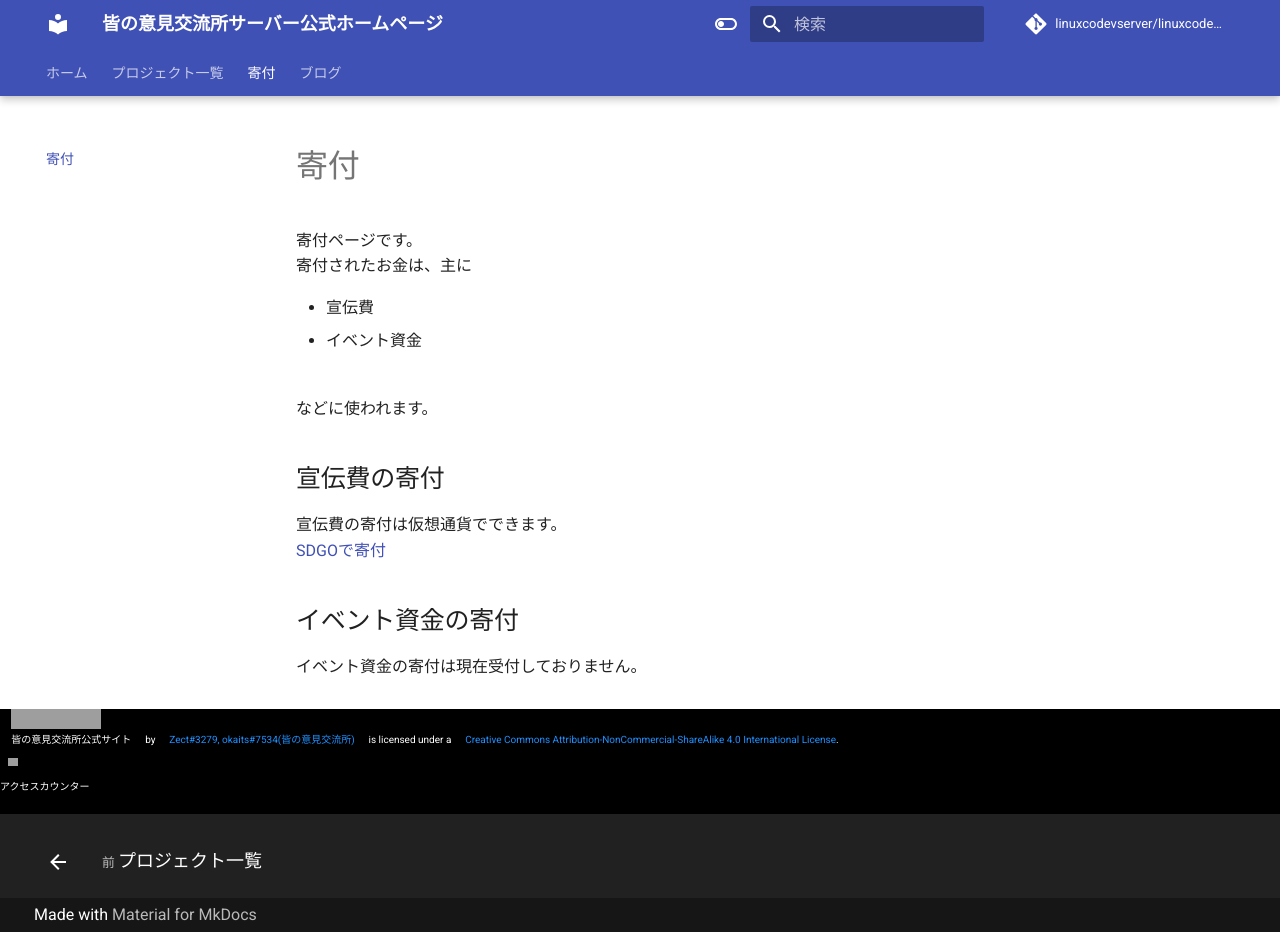
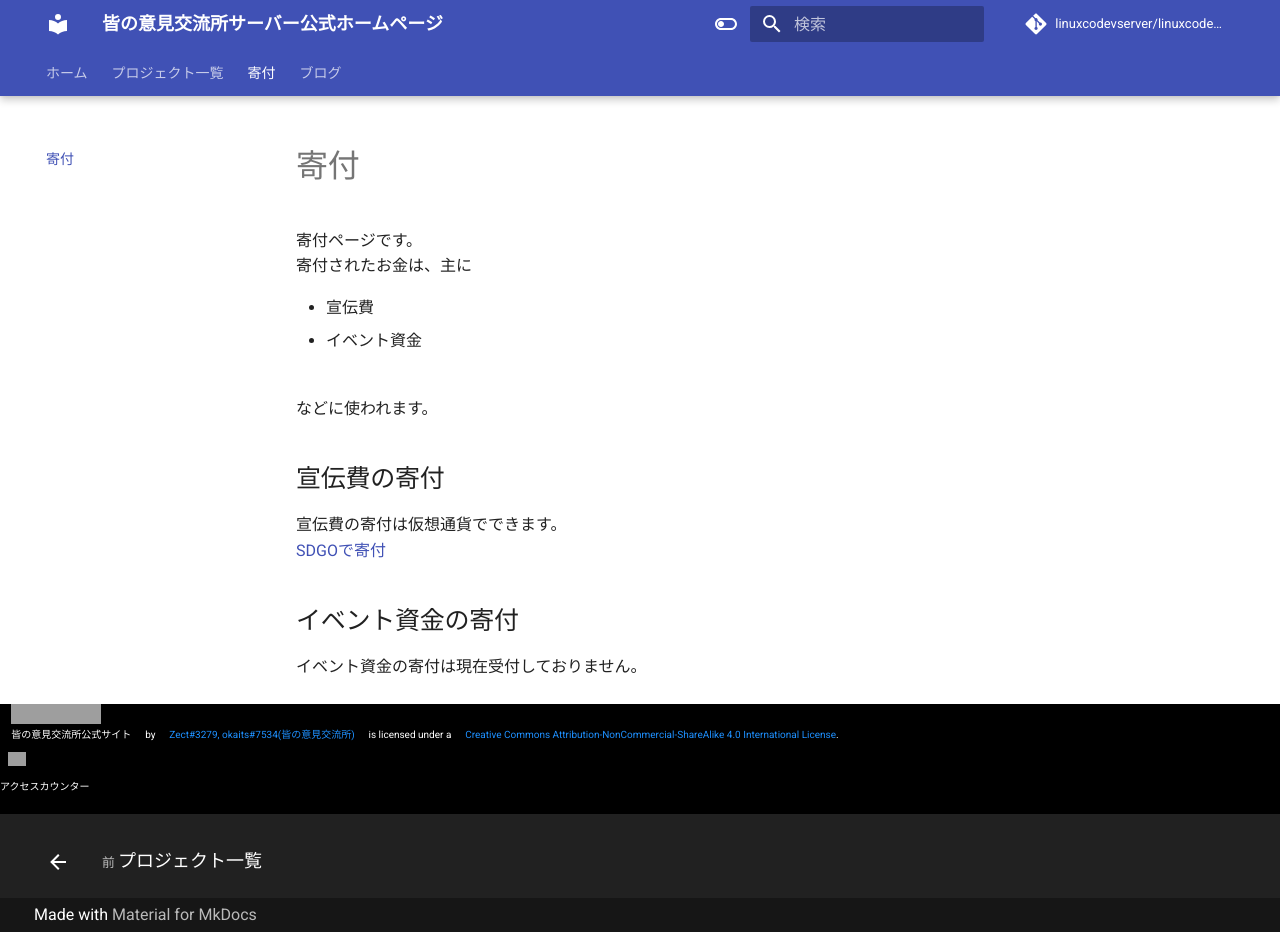
Before and after one commit to linuxcodevserver/linuxcodevserver.github.io, an MkDocs documentation site: the page built from docs/donate.md, in a window 1280 px wide and 932 px high. Built offline with MkDocs 1.6.1 and Material for MkDocs 9.7.7, drawn with Linux system fonts in a browser that asks for light colours; comment, search, counter and statistics services are not loaded; grey boxes are pictures that could not be loaded.

Commit message:
[fix] 小さすぎて見えない！

```diff
--- a/overrides/partials/footer.html
+++ b/overrides/partials/footer.html
@@ -1,7 +1,7 @@
 {% import "partials/language.html" as lang with context %}
 <div style="background-color: black; color: white;">
   <a rel="license" href="http://creativecommons.org/licenses/by-nc-sa/4.0/"><img alt="Creative Commons License" style="border-width:0; margin-left: 0.3cm;" src="https://i.creativecommons.org/l/by-nc-sa/4.0/88x31.png" /></a><br /><span xmlns:dct="http://purl.org/dc/terms/" href="http://purl.org/dc/dcmitype/Text" property="dct:title" rel="dct:type" style="margin-left: 0.3cm;">皆の意見交流所公式サイト</span><span style="margin-left: 0.3cm"> by </span><a xmlns:cc="http://creativecommons.org/ns#" href="https://discord.com/invite/sUdAE64Zc7" property="cc:attributionName" rel="cc:attributionURL" style="margin-left: 0.3cm; color: DodgerBlue;">Zect#3279, okaits#7534(皆の意見交流所)</a><span style="margin-left: 0.3cm;"> is licensed under a </span><a rel="license" href="http://creativecommons.org/licenses/by-nc-sa/4.0/" style="margin-left: 0.3cm; color: DodgerBlue;">Creative Commons Attribution-NonCommercial-ShareAlike 4.0 International License</a>.<br><br>
-  <a href="https://github.com/linuxcodevserver/linuxcodevserver.github.io" style="margin-left: 0.2cm;"><img src="https://linuxcodevserver.github.io/linuxcodevblog/img/github.png" alt="Github" style="width: 2ex;"></a><br>
+  <a href="https://github.com/linuxcodevserver/linuxcodevserver.github.io" style="margin-left: 0.2cm;"><img src="https://linuxcodevserver.github.io/linuxcodevblog/img/github.png" alt="Github" style="width: 0.5cm;"></a><br>
   <p>アクセスカウンター</p><br><span style="width: 0.2cm"></span><script language="javascript" type="text/javascript" src="//counter1.fc2.com/counter.php?id=89494694"></script><noscript style="margin-left: 0.3cm;"><img src="//counter1.fc2.com/counter_img.php?id=89494694" /></noscript>
 </div>
   <footer class="md-footer">
```
